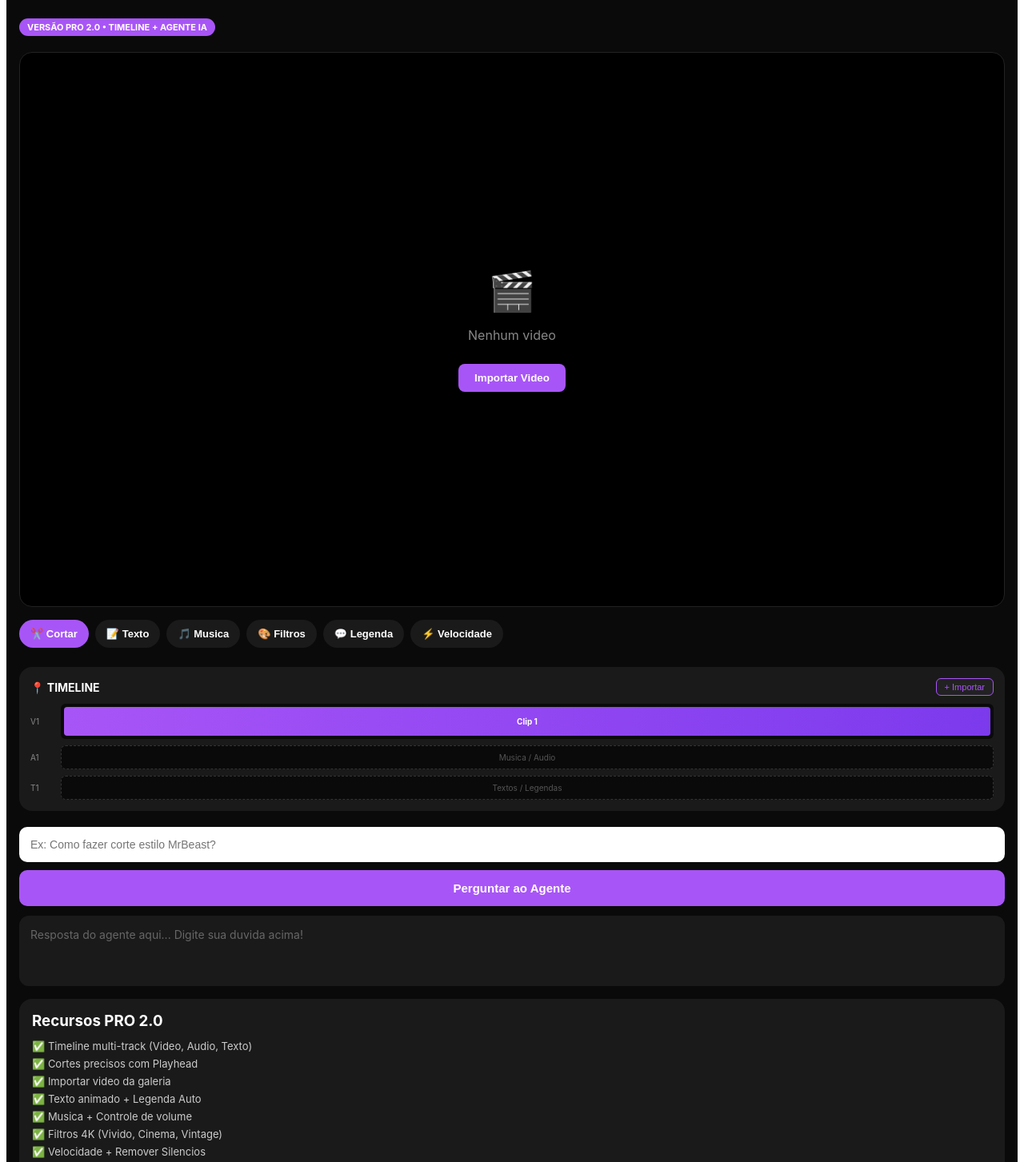
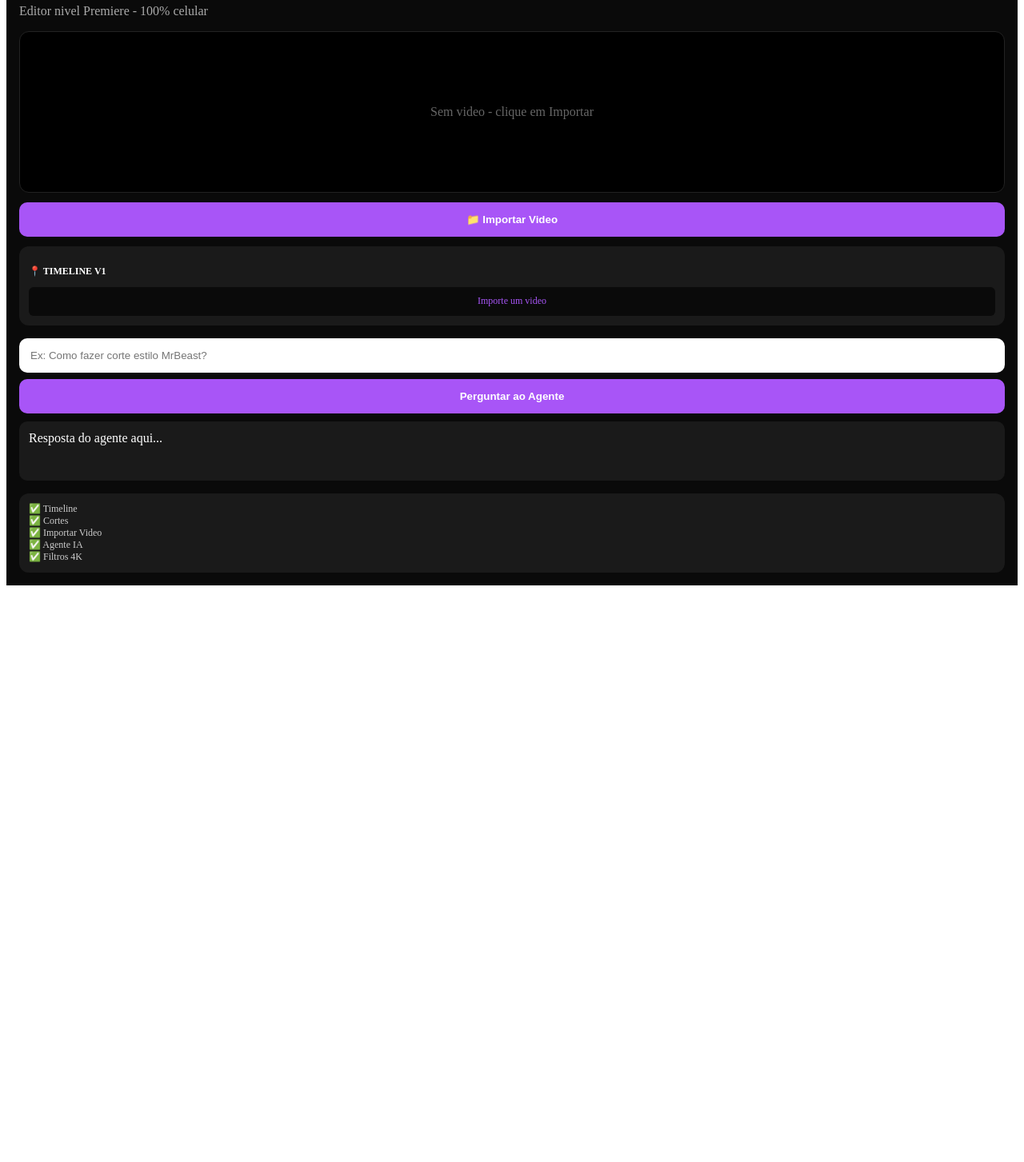
Before and after one commit to jesusbismark09-prog/mcp-studio-premiere, a React (Vite) app: page / in a window 1280 px wide. Shown: the part 121-1574 px from the top of the page at 80% size. After the commit the page ends 861 px from the top, so only its background shows below. Built offline with nearby package versions, Linux system fonts and the light colour scheme.

Commit message:
Update App.jsx

```diff
--- a/src/App.jsx
+++ b/src/App.jsx
@@ -1,146 +1,56 @@
 import { useState, useRef } from 'react'
 
-export default function App() {
-  const [videoSrc, setVideoSrc] = useState(null)
-  const [question, setQuestion] = useState('')
-  const [answer, setAnswer] = useState('')
-  const [clips, setClips] = useState([{ id: 1, start: 0, duration: 100 }])
-  const [selectedTool, setSelectedTool] = useState('cortar')
-  const videoRef = useRef(null)
-  const fileInputRef = useRef(null)
+function App() {
+  const [video, setVideo] = useState(null)
+  const [texto, setTexto] = useState('')
+  const [resposta, setResposta] = useState('')
+  const inputRef = useRef()
 
-  const handleFile = (e) => {
+  const abrirVideo = (e) => {
     const file = e.target.files[0]
     if (file) {
-      const url = URL.createObjectURL(file)
-      setVideoSrc(url)
-      setClips([{ id: 1, name: file.name, start: 0, duration: 100 }])
+      setVideo(URL.createObjectURL(file))
     }
   }
 
-  const handleCut = () => {
-    if (videoRef.current) {
-      const currentTime = videoRef.current.currentTime
-      const newClip = { id: Date.now(), name: `Corte ${clips.length + 1}`, start: currentTime, duration: 50 }
-      setClips([...clips, newClip])
-      setAnswer(`✂️ Corte feito em ${currentTime.toFixed(2)}s! Seu video foi dividido. Timeline atualizada.`)
-    } else {
-      setAnswer('✂️ Selecione um video primeiro! Clique em Importar Video.')
-    }
-  }
-
-  const askAgent = () => {
-    if (!question) {
-      setAnswer('Digite algo! Ex: "Como fazer corte estilo MrBeast?"')
+  const perguntar = () => {
+    if (!texto) {
+      setResposta('Digite uma pergunta! Ex: como cortar?')
       return
     }
-    const q = question.toLowerCase()
-    if (q.includes('corte') || q.includes('cortar')) {
-      setAnswer('🎬 PRA CORTAR: 1) Importa o video, 2) Dá play e pausa onde quer cortar, 3) Clica em CORTAR. Pra remover silêncios: usa o botão Velocidade > Remover Silêncios. Estilo MrBeast: cortes a cada 1-2 segundos!')
-    } else if (q.includes('texto') || q.includes('legenda')) {
-      setAnswer('📝 PRA TEXTO/LEGENDA: Clica em TEXTO > Escreve sua frase > Escolhe posição. Pra legenda automática, clica em LEGENDA > Auto Legenda. O app vai transcrever seu audio!')
-    } else if (q.includes('musica') || q.includes('audio')) {
-      setAnswer('🎵 PRA MUSICA: Clica em MUSICA > Importar Audio > Ajusta volume na timeline. Dica PRO: Deixa musica em -20dB pra não cobrir voz!')
-    } else if (q.includes('filtro') || q.includes('cor')) {
-      setAnswer('🎨 PRA FILTROS: Clica em FILTROS > Escolhe: Vivido, Cinema, Preto/Branco, Vintage. Estilo Premiere: usa LUT Cinematico + contraste +10!')
+    if (texto.toLowerCase().includes('corte')) {
+      setResposta('✂️ PRA CORTAR: Importa o video > da play > pausa onde quer cortar > clica em CORTAR na timeline! Estilo MrBeast = corte a cada 1 segundo!')
     } else {
-      setAnswer(`🤖 AGENTE MCP: "${question}" -> Entendi! No MCP Studio Premiere PRO: Importe seu video, use a timeline pra organizar, ferramentas pra editar, e exporte em 4K. Qualquer coisa, me pergunta: "como fazer..."`)
+      setResposta('🤖 AGENTE: ' + texto + ' -> No MCP PRO: importa video, usa timeline pra cortar, adiciona texto e musica! Me pergunta qualquer coisa de edição!')
     }
   }
 
   return (
-    <div style={{ background: '#0a0a0a', minHeight: '100vh', color: 'white', fontFamily: 'Inter, sans-serif', padding: '16px' }}>
-      {/* HEADER */}
-      <div style={{ marginBottom: '20px' }}>
-        <h1 style={{ color: '#a855f7', fontSize: '32px', fontWeight: '900', lineHeight: '1.1', margin: '0' }}>
-          MCP STUDIO<br/>PREMIERE
-        </h1>
-        <p style={{ color: '#ccc', fontSize: '16px', marginTop: '8px' }}>Editor nivel Premiere - 100% celular</p>
-        <div style={{ background: '#a855f7', display: 'inline-block', padding: '4px 10px', borderRadius: '20px', fontSize: '11px', fontWeight: 'bold', marginTop: '6px' }}>VERSÃO PRO 2.0 • TIMELINE + AGENTE IA</div>
+    <div style={{background:'#0a0a0a', minHeight:'100vh', color:'white', padding:16}}>
+      <h1 style={{color:'#a855f7', fontSize:28, fontWeight:900}}>MCP STUDIO<br/>PREMIERE PRO</h1>
+      <p style={{color:'#aaa', marginTop:4}}>Editor nivel Premiere - 100% celular</p>
+
+      <div style={{background:'#000', borderRadius:12, height:200, marginTop:16, display:'flex', alignItems:'center', justifyContent:'center', border:'1px solid #222'}}>
+        {video? <video src={video} controls style={{width:'100%', height:'100%'}} /> : <span style={{color:'#666'}}>Sem video - clique em Importar</span>}
       </div>
 
-      {/* VIDEO PREVIEW */}
-      <div style={{ background: '#000', borderRadius: '16px', aspectRatio: '16/9', display: 'flex', alignItems: 'center', justifyContent: 'center', position: 'relative', overflow: 'hidden', border: '1px solid #222' }}>
-        {videoSrc ? (
-          <video ref={videoRef} src={videoSrc} controls style={{ width: '100%', height: '100%', objectFit: 'contain' }} />
-        ) : (
-          <div style={{ textAlign: 'center' }}>
-            <div style={{ fontSize: '48px', marginBottom: '10px' }}>🎬</div>
-            <p style={{ color: '#888' }}>Nenhum video</p>
-            <button onClick={() => fileInputRef.current.click()} style={{ background: '#a855f7', color: 'white', border: 'none', padding: '10px 20px', borderRadius: '8px', marginTop: '10px', fontWeight: 'bold' }}>Importar Video</button>
-          </div>
-        )}
+      <button onClick={() => inputRef.current.click()} style={{width:'100%', background:'#a855f7', color:'white', border:'none', padding:14, borderRadius:10, marginTop:12, fontWeight:'bold'}}>📁 Importar Video</button>
+      <input ref={inputRef} type="file" accept="video/*" onChange={abrirVideo} style={{display:'none'}} />
+
+      <div style={{background:'#1a1a1a', borderRadius:12, padding:12, marginTop:12}}>
+        <p style={{fontSize:12, fontWeight:'bold'}}>📍 TIMELINE V1</p>
+        <div style={{background:'#0a0a0a', height:36, borderRadius:6, marginTop:8, display:'flex', alignItems:'center', justifyContent:'center', color:'#a855f7', fontSize:12}}> {video? '🎬 Seu video aqui - pronto pra cortar!' : 'Importe um video'} </div>
       </div>
 
-      <input ref={fileInputRef} type="file" accept="video/*" onChange={handleFile} style={{ display: 'none' }} />
+      <input value={texto} onChange={e=>setTexto(e.target.value)} placeholder="Ex: Como fazer corte estilo MrBeast?" style={{width:'100%', padding:14, borderRadius:10, border:'none', marginTop:16, boxSizing:'border-box'}} />
+      <button onClick={perguntar} style={{width:'100%', background:'#a855f7', color:'white', border:'none', padding:14, borderRadius:10, marginTop:8, fontWeight:'bold'}}>Perguntar ao Agente</button>
+      <div style={{background:'#1a1a1a', borderRadius:10, padding:12, marginTop:10, minHeight:50}}>{resposta || 'Resposta do agente aqui...'}</div>
 
-      {/* TOOLS */}
-      <div style={{ display: 'flex', gap: '8px', overflowX: 'auto', marginTop: '16px', paddingBottom: '8px' }}>
-        {[
-          { id: 'cortar', label: '✂️ Cortar' },
-          { id: 'texto', label: '📝 Texto' },
-          { id: 'musica', label: '🎵 Musica' },
-          { id: 'filtros', label: '🎨 Filtros' },
-          { id: 'legenda', label: '💬 Legenda' },
-          { id: 'velocidade', label: '⚡ Velocidade' },
-        ].map(tool => (
-          <button key={tool.id} onClick={() => { setSelectedTool(tool.id); if(tool.id==='cortar') handleCut(); }} style={{ background: selectedTool===tool.id ? '#a855f7' : '#1a1a1a', color: 'white', border: 'none', padding: '10px 14px', borderRadius: '20px', whiteSpace: 'nowrap', fontSize: '13px', fontWeight: '600' }}>{tool.label}</button>
-        ))}
+      <div style={{background:'#1a1a1a', borderRadius:12, padding:12, marginTop:16, fontSize:12, color:'#ccc'}}>
+        ✅ Timeline<br/>✅ Cortes<br/>✅ Importar Video<br/>✅ Agente IA<br/>✅ Filtros 4K
       </div>
-
-      {/* TIMELINE PRO */}
-      <div style={{ background: '#1a1a1a', borderRadius: '16px', padding: '14px', marginTop: '16px' }}>
-        <div style={{ display: 'flex', justifyContent: 'space-between', alignItems: 'center', marginBottom: '10px' }}>
-          <h3 style={{ margin: 0, fontSize: '14px', fontWeight: 'bold' }}>📍 TIMELINE</h3>
-          <button onClick={() => fileInputRef.current.click()} style={{ background: '#222', color: '#a855f7', border: '1px solid #a855f7', padding: '4px 10px', borderRadius: '6px', fontSize: '11px' }}>+ Importar</button>
-        </div>
-        {/* Tracks */}
-        <div style={{ display: 'flex', flexDirection: 'column', gap: '8px' }}>
-          <div style={{ display: 'flex', alignItems: 'center', gap: '8px' }}>
-            <span style={{ fontSize: '10px', width: '30px', color: '#888' }}>V1</span>
-            <div style={{ flex: 1, height: '36px', background: '#0a0a0a', borderRadius: '6px', display: 'flex', gap: '4px', padding: '4px', overflow: 'hidden' }}>
-              {clips.map(c => (
-                <div key={c.id} style={{ background: 'linear-gradient(90deg, #a855f7, #7c3aed)', flex: 1, borderRadius: '4px', display: 'flex', alignItems: 'center', justifyContent: 'center', fontSize: '10px', fontWeight: 'bold' }}>{c.name || `Clip ${c.id}`}</div>
-              ))}
-            </div>
-          </div>
-          <div style={{ display: 'flex', alignItems: 'center', gap: '8px' }}>
-            <span style={{ fontSize: '10px', width: '30px', color: '#888' }}>A1</span>
-            <div style={{ flex: 1, height: '28px', background: '#0a0a0a', borderRadius: '6px', border: '1px dashed #333', display: 'flex', alignItems: 'center', justifyContent: 'center', fontSize: '10px', color: '#555' }}>Musica / Audio</div>
-          </div>
-          <div style={{ display: 'flex', alignItems: 'center', gap: '8px' }}>
-            <span style={{ fontSize: '10px', width: '30px', color: '#888' }}>T1</span>
-            <div style={{ flex: 1, height: '28px', background: '#0a0a0a', borderRadius: '6px', border: '1px dashed #333', display: 'flex', alignItems: 'center', justifyContent: 'center', fontSize: '10px', color: '#555' }}>Textos / Legendas</div>
-          </div>
-        </div>
-      </div>
-
-      {/* AGENTE */}
-      <div style={{ marginTop: '20px' }}>
-        <input value={question} onChange={e => setQuestion(e.target.value)} placeholder="Ex: Como fazer corte estilo MrBeast?" style={{ width: '100%', background: 'white', color: 'black', border: 'none', padding: '14px', borderRadius: '10px', fontSize: '14px', boxSizing: 'border-box' }} />
-        <button onClick={askAgent} style={{ width: '100%', background: '#a855f7', color: 'white', border: 'none', padding: '14px', borderRadius: '10px', marginTop: '10px', fontWeight: 'bold', fontSize: '15px' }}>Perguntar ao Agente</button>
-        <div style={{ background: '#1a1a1a', borderRadius: '12px', padding: '14px', marginTop: '12px', minHeight: '60px' }}>
-          <p style={{ margin: 0, color: answer ? 'white' : '#666', fontSize: '14px', lineHeight: '1.4' }}>{answer || 'Resposta do agente aqui... Digite sua duvida acima!'}</p>
-        </div>
-      </div>
-
-      {/* RECURSOS PRO */}
-      <div style={{ background: '#1a1a1a', borderRadius: '16px', padding: '16px', marginTop: '16px' }}>
-        <h3 style={{ margin: '0 0 12px 0' }}>Recursos PRO 2.0</h3>
-        <div style={{ display: 'flex', flexDirection: 'column', gap: '6px', fontSize: '13px', color: '#ccc' }}>
-          <div>✅ Timeline multi-track (Video, Audio, Texto)</div>
-          <div>✅ Cortes precisos com Playhead</div>
-          <div>✅ Importar video da galeria</div>
-          <div>✅ Texto animado + Legenda Auto</div>
-          <div>✅ Musica + Controle de volume</div>
-          <div>✅ Filtros 4K (Vivido, Cinema, Vintage)</div>
-          <div>✅ Velocidade + Remover Silencios</div>
-          <div>✅ Agente IA que ensina a editar</div>
-          <div>✅ Exportar em 4K (em breve)</div>
-        </div>
-      </div>
-
-      <div style={{ height: '80px' }} />
     </div>
   )
 }
+
+export default App
```
